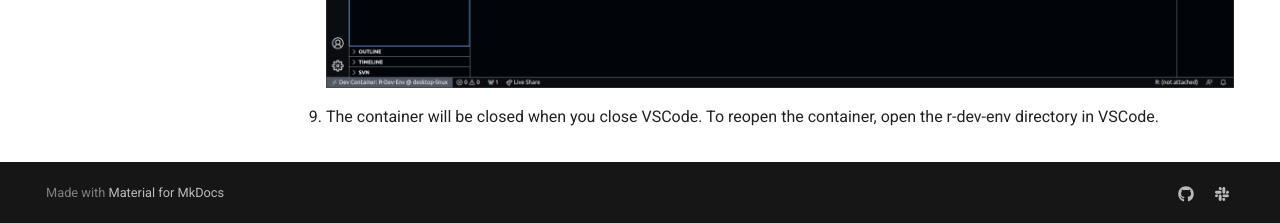
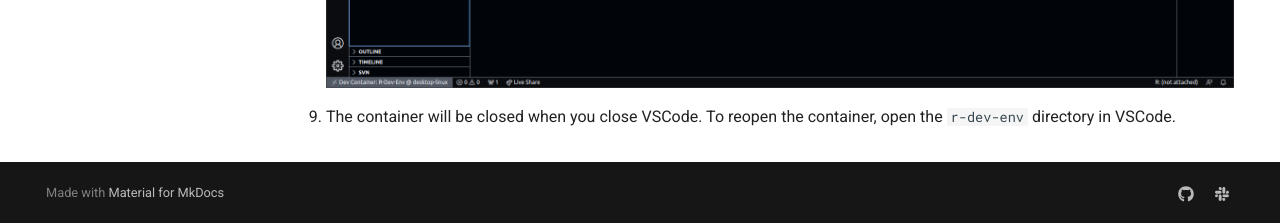
Before and after one commit to r-devel/r-dev-env, an MkDocs documentation site: the page built from docs/container_setup/localsetup.md, in a window 1280 px wide and 900 px high, scrolled down 1688 px. Shown: the part 674-897 px from the top of the window. Built offline with MkDocs 1.6.1 and Material for MkDocs 9.7.7, drawn with Linux system fonts in a browser that asks for light colours; some of the changed text lies outside the part shown.

Commit message:
minor edits

````diff
--- a/docs/container_setup/localsetup.md
+++ b/docs/container_setup/localsetup.md
@@ -15,7 +15,7 @@ We can also use this codespace locally. For that we need to have some prerequisi
 ```
 cd r-dev-env
 ```
-3. Restart VSCode in the r-dev-env directory with the command:
+3. Restart VSCode in the `r-dev-env` directory with the command:
 ```bash
 code .
 ```
@@ -41,4 +41,4 @@ Click on `Reopen in DevContainer` button.
 8. We can also test whether the dev container is working or not by just printing the environment variables mentioned in the welcome message on the terminal. And there we go!!! We have setup our R Dev Container locally.
 ![start localsetup](../assets/rdev25.png)
 
-9.  The container will be closed when you close VSCode. To reopen the container, open the r-dev-env directory in VSCode.
+9.  The container will be closed when you close VSCode. To reopen the container, open the `r-dev-env` directory in VSCode.
````
Also changed, not shown: docs/tutorials/running_r.md (+1 -1 lines), docs/tutorials/update_source.md (+1 -1 lines).
